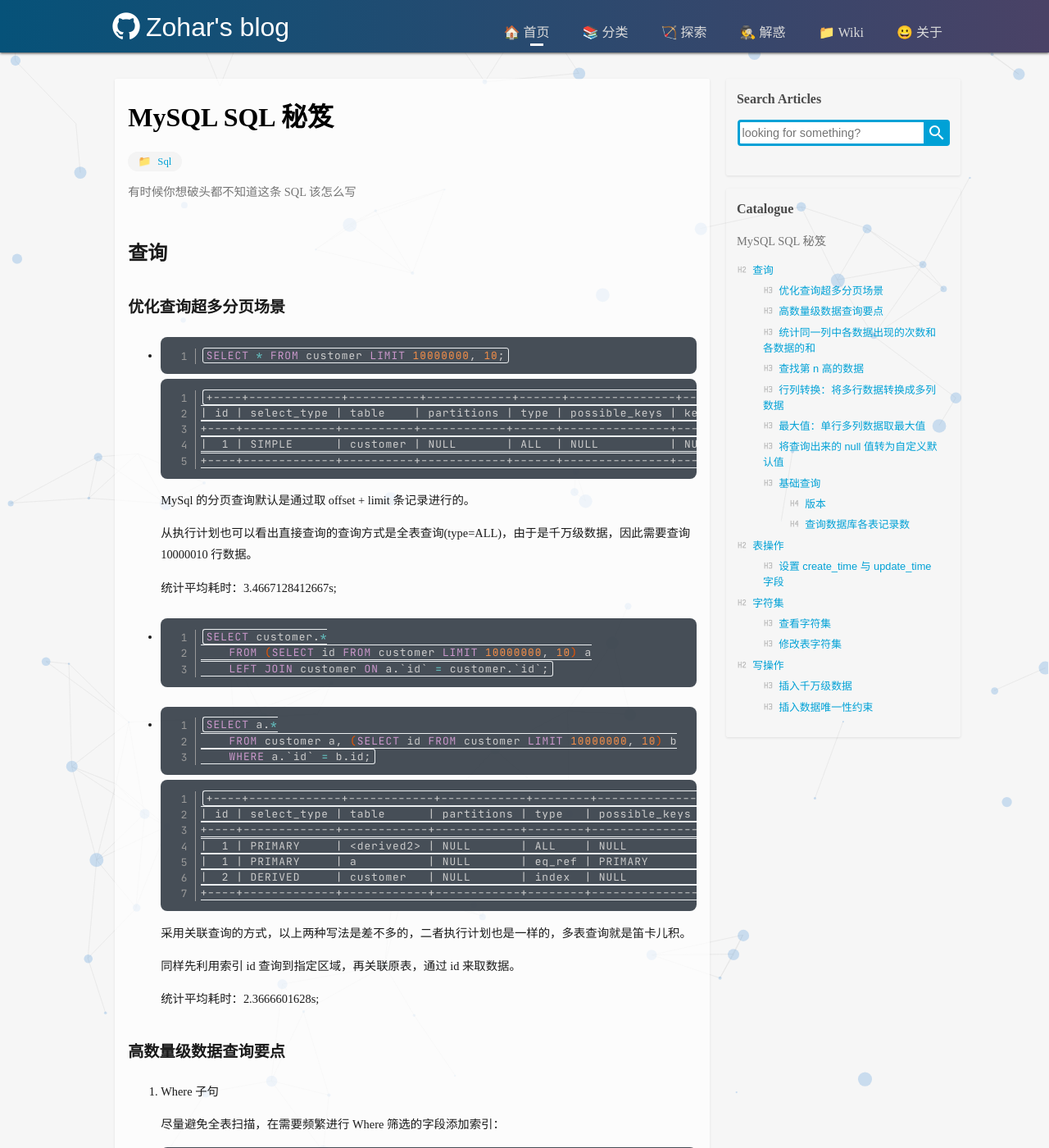
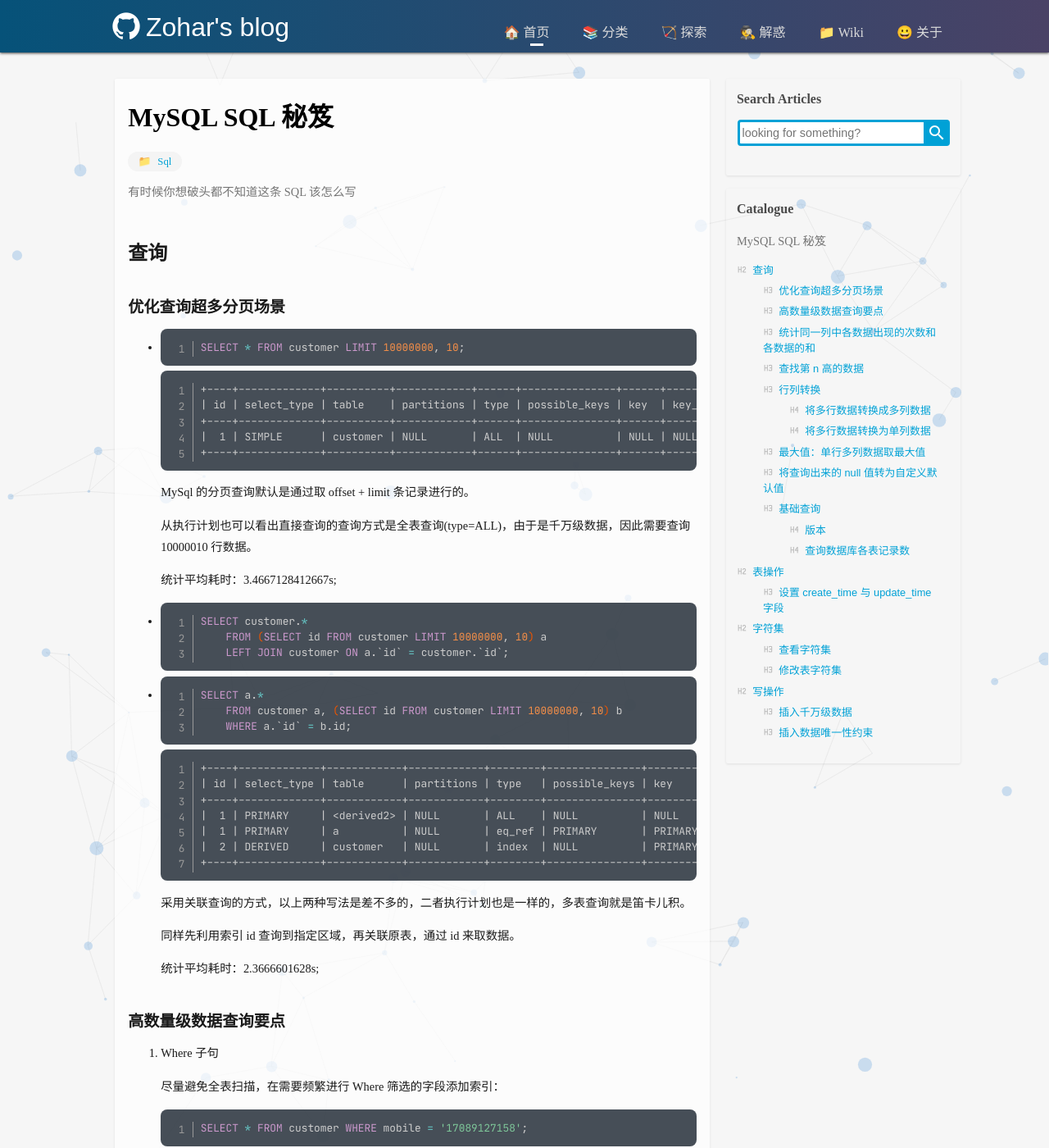
Before and after one commit to zoharyips/zoharyips.github.io, a Jekyll site: the page built from _wiki/mysql-skills.md, in a window 1280 px wide and 1400 px high. Shown: the whole window at 82% size. Built offline with Jekyll 4.4.1, drawn with Linux system fonts in a browser that asks for light colours; comment, search, counter and statistics services are not loaded; some of the changed text lies outside the part shown.

Commit message:
fix a bug

````diff
--- a/_wiki/mysql-skills.md
+++ b/_wiki/mysql-skills.md
@@ -136,7 +136,9 @@
     SELECT ifnull ((SELECT data FROM [table] GROUP BY data DESC LIMIT 1, 1), null) AS max;
     ```
 
-### 行列转换：将多行数据转换成多列数据
+### 行列转换
+
+#### 将多行数据转换成多列数据
 
 * 效果：
 
@@ -174,6 +176,14 @@
     FROM test
     GROUP BY class;
     ```
+
+#### 将多行数据转换为单列数据
+
+* 效果：
+
+* 使用 `GROUP_CONCAT()` 函数
+
+    `GROUP_CONCAT()` 函数可以将多行中同一列的数据拼接起来，可以指定分隔符和指定合并时排序的顺序。
 
 ### 最大值：单行多列数据取最大值
 
--- a/assets/css/global.css
+++ b/assets/css/global.css
@@ -937,7 +937,7 @@
 }
 article p code,
 article table code,
-article li code,
+article li code:not([class]),
 article a code {
     margin: 0 2px;
     padding: 1px 4px;
@@ -985,10 +985,6 @@
 }
 article td strong {
     white-space: nowrap;
-}
-article li {
-    margin-top: 1.5rem;
-    margin-bottom: 1.5rem;
 }
 article .task-list {
     list-style: none;
````
